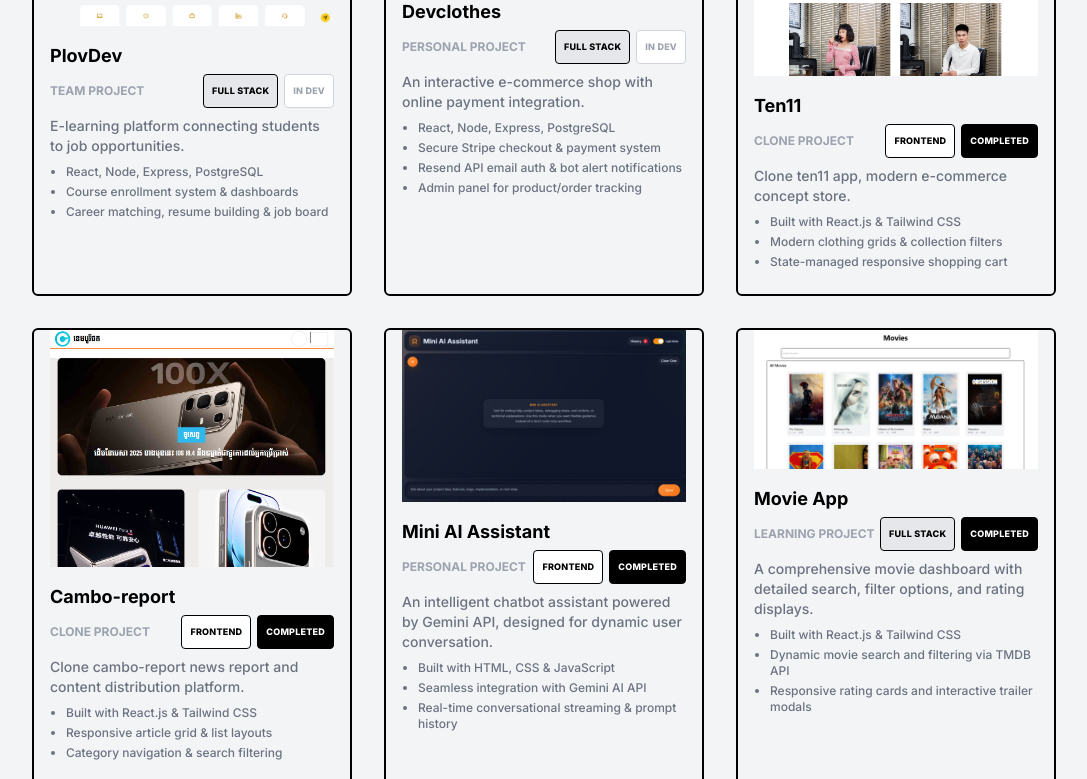
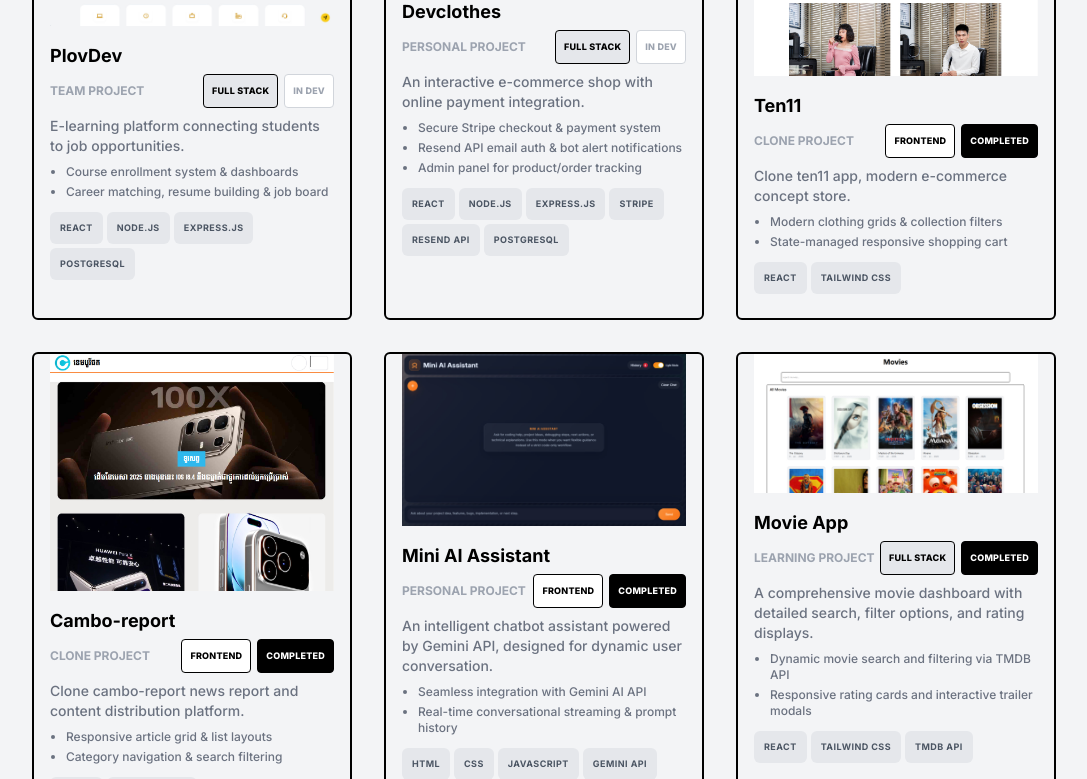
Before and after one commit to UdomHorn/Portfolio, a React (Vite) app: page / in a window 1280 px wide. Shown: the part 1837-2616 px from the top of the page, without its empty margins (96-1183 px from the left). Built offline with nearby package versions, Linux system fonts and the light colour scheme.

Commit message:
style: remove border from tech badges, make rounded-md, and correct status details

```diff
--- a/src/sections/Project.jsx
+++ b/src/sections/Project.jsx
@@ -12,21 +12,20 @@ const projects = [
     type: "Team Project",
     description: "E-learning platform connecting students to job opportunities.",
     features: [
-      "React, Node, Express, PostgreSQL",
       "Course enrollment system & dashboards",
       "Career matching, resume building & job board"
     ],
     href: "https://www.plovdev.site/",
     src: plovdev,
     status: "development",
-    stack: "fullstack"
+    stack: "fullstack",
+    tech: ["React", "Node.js", "Express.js", "PostgreSQL"]
   },
   {
     title: "Devclothes",
     type: "Personal Project",
     description: "An interactive e-commerce shop with online payment integration.",
     features: [
-      "React, Node, Express, PostgreSQL",
       "Secure Stripe checkout & payment system",
       "Resend API email auth & bot alert notifications",
       "Admin panel for product/order tracking"
@@ -34,63 +33,64 @@ const projects = [
     href: "https://e-commerce-payment-31kr.onrender.com",
     src: devclothes,
     status: "development",
-    stack: "fullstack"
+    stack: "fullstack",
+    tech: ["React", "Node.js", "Express.js", "Stripe", "Resend API", "PostgreSQL"]
   },
   {
     title: "Ten11",
     type: "Clone Project",
     description: "Clone ten11 app, modern e-commerce concept store.",
     features: [
-      "Built with React.js & Tailwind CSS",
       "Modern clothing grids & collection filters",
       "State-managed responsive shopping cart"
     ],
     href: "https://ten11-kappa.vercel.app/",
     src: ten11,
     status: "completed",
-    stack: "frontend"
+    stack: "frontend",
+    tech: ["React", "Tailwind CSS"]
   },
   {
     title: "Cambo-report",
     type: "Clone Project",
     description: "Clone cambo-report news report and content distribution platform.",
     features: [
-      "Built with React.js & Tailwind CSS",
       "Responsive article grid & list layouts",
       "Category navigation & search filtering"
     ],
     href: "https://cambo-report.vercel.app/",
     src: camboreport,
     status: "completed",
-    stack: "frontend"
+    stack: "frontend",
+    tech: ["React", "Tailwind CSS"]
   },
   {
     title: "Mini AI Assistant",
     type: "Personal Project",
     description: "An intelligent chatbot assistant powered by Gemini API, designed for dynamic user conversation.",
     features: [
-      "Built with HTML, CSS & JavaScript",
       "Seamless integration with Gemini AI API",
       "Real-time conversational streaming & prompt history"
     ],
     href: "https://mini-ai-assistant-2123.onrender.com/",
     src: miniAiAssistant,
     status: "completed",
-    stack: "frontend"
+    stack: "frontend",
+    tech: ["HTML", "CSS", "JavaScript", "Gemini API"]
   },
   {
     title: "Movie App",
     type: "Learning Project",
     description: "A comprehensive movie dashboard with detailed search, filter options, and rating displays.",
     features: [
-      "Built with React.js & Tailwind CSS",
       "Dynamic movie search and filtering via TMDB API",
       "Responsive rating cards and interactive trailer modals"
     ],
     href: "https://movie-app-62j6.vercel.app/",
     src: movieApp,
     status: "completed",
-    stack: "fullstack"
+    stack: "fullstack",
+    tech: ["React", "Tailwind CSS", "TMDB API"]
   }
 ];
 
@@ -116,7 +116,7 @@ const stackConfig = {
   }
 };
 
-const ProjectCard = ({ src, title, type, description, features, href, status, stack, index }) => {
+const ProjectCard = ({ src, title, type, description, features, href, status, stack, tech, index }) => {
   return (
     <div className="w-80 min-h-[350px] h-auto border-solid border-2 border-black rounded-md px-4 cursor-pointer hover:shadow-md hover:bg-gray-300 hover:scale-105 transition-all font-medium text-lg text-gray-600 relative pb-6" data-aos="fade-up" data-aos-delay={(index % 3) * 150} >
 
@@ -144,6 +144,15 @@ const ProjectCard = ({ src, title, type, description, features, href, status, st
             <li key={i}>{feature}</li>
           ))}
         </ul>
+        {tech && (
+          <div className="flex flex-wrap gap-1 mt-3">
+            {tech.map((t, i) => (
+              <span key={i} className="bg-gray-200 text-gray-600 text-[9px] font-bold uppercase tracking-wider px-2.5 py-0.5 rounded-md">
+                {t}
+              </span>
+            ))}
+          </div>
+        )}
       </div>
 
       <a href={href} target="_blank" rel="noopener noreferrer" className='absolute flex justify-center items-center w-full h-full  top-0 left-0  opacity-0 hover:opacity-100 bg-black text-white'>
```
